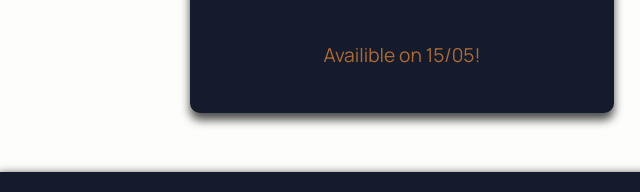
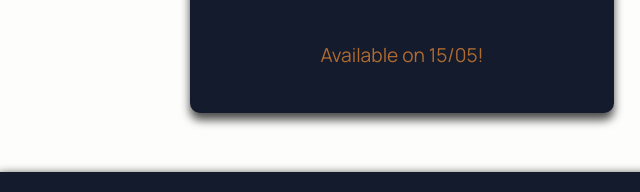
Before and after one commit to Gabriel-Stt/PosiMUN, a plain HTML site: page Crisis_Committee_2026.html in a window 1280 px wide. Shown: the part 3218-3410 px from the top of the page, 0-640 px from the left. Drawn offline with nearby package versions, Linux system fonts and the light colour scheme; a web font is replaced by a local one.

Commit message:
modified:   Crisis_Committee_2026.html 	modified:   UNHRC_2026.html 	modified:   UNOOSA_2026.html 	modified:   UNSC_2026.html

```diff
--- a/Crisis_Committee_2026.html
+++ b/Crisis_Committee_2026.html
@@ -156,7 +156,7 @@
                        <div class="logo_circular">
                            <?xml version="1.0" ?><svg data-name="Layer 1" id="Layer_1" viewBox="0 0 512 512" xmlns="http://www.w3.org/2000/svg"><title/><path d="M450.19,94.35c0-.13,0-.27,0-.4s0-.16,0-.25,0-.23-.05-.34L450,93.1a3,3,0,0,0-.08-.32l-.09-.26c0-.1-.07-.21-.11-.31a2.56,2.56,0,0,0-.11-.24c0-.1-.09-.2-.14-.3l-.13-.23a2.68,2.68,0,0,0-.18-.28,1.88,1.88,0,0,0-.16-.23l-.19-.26c-.06-.08-.14-.15-.21-.23l-.15-.18-70-72.2,0,0a2.18,2.18,0,0,0-.22-.21l-.22-.21-.22-.16-.26-.19-.45-.28L377,17a6.15,6.15,0,0,0-2.93-.74H137.27a6.12,6.12,0,0,0-6.12,6.11V87.24H67.92a6.12,6.12,0,0,0-6.11,6.11V489.68a6.12,6.12,0,0,0,6.11,6.11H374.74a6.12,6.12,0,0,0,6.12-6.11V424.76h63.22a6.12,6.12,0,0,0,6.11-6.11V94.35Zm-70-56.93,49.43,51H380.19ZM368.62,483.56H74V99.47H298.61v66.08a6.12,6.12,0,0,0,6.12,6.12h63.89V483.56ZM310.85,108.45l49.44,51H310.85ZM438,412.53h-57.1v-247c0-.06,0-.11,0-.17s0-.27,0-.4l0-.24c0-.12,0-.24-.05-.35l-.06-.26a3,3,0,0,0-.09-.32,2.58,2.58,0,0,0-.08-.26c0-.1-.07-.21-.11-.31a2.56,2.56,0,0,1-.11-.24c-.05-.1-.09-.2-.15-.3l-.13-.23a2.61,2.61,0,0,0-.17-.28l-.16-.23-.19-.26-.21-.23-.16-.18-70-72.2,0,0c-.06-.07-.13-.12-.19-.18s-.17-.17-.26-.24l-.06,0a5.92,5.92,0,0,0-1.46-.88,6.06,6.06,0,0,0-2.38-.48H143.38V28.44H368V94.52a6.12,6.12,0,0,0,6.11,6.12H438Z"/></svg>
                        </div>
-                       <button class="btn_download_na">Availible on 15/05!</button>
+                       <button class="btn_download_na">Available on 15/05!</button>
                    </div>
                </div>
            </div>
```
Also changed, not shown: UNHRC_2026.html (+1 -1 lines), UNOOSA_2026.html (+1 -1 lines), UNSC_2026.html (+1 -1 lines).
